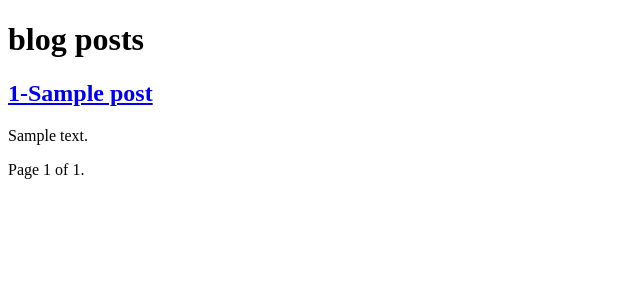
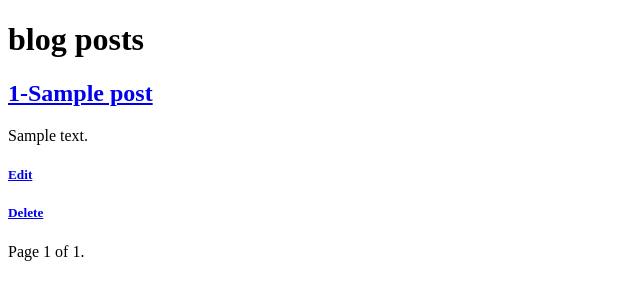
Before and after one commit to fazkal/Advanced-Django, a Django app: page /blog/post/ in a window 1280 px wide. Shown: the top 300 px of the page, without its empty margins (0-640 px from the left). Run offline with Django 4.2, Linux system fonts and the light colour scheme; tables that the repository leaves empty hold one stand-in row (values such as "Sample post").

Commit message:
Defined link for edit and delete posts in post_list.html.

```diff
--- a/core/templates/blog/post_list.html
+++ b/core/templates/blog/post_list.html
@@ -11,6 +11,12 @@
     <div>
         <h2><a href="{% url 'blog:post-detail' pk=post.id %}">{{post.id}}-{{post.title}}</a></h2>
         <p>{{post.content}}</p>
+        <a href="{% url 'blog:post-edit' pk=post.id %}">
+            <h5>Edit</h5>
+        </a>
+        <a href="{% url 'blog:post-delete' pk=post.id %}">
+            <h5>Delete</h5>
+        </a>
     </div>
     {%endfor%}
     <div class="pagination">
```
Also changed, not shown: core/templates/blog/post_confirm_delete.html (added, +7 -0 lines).
